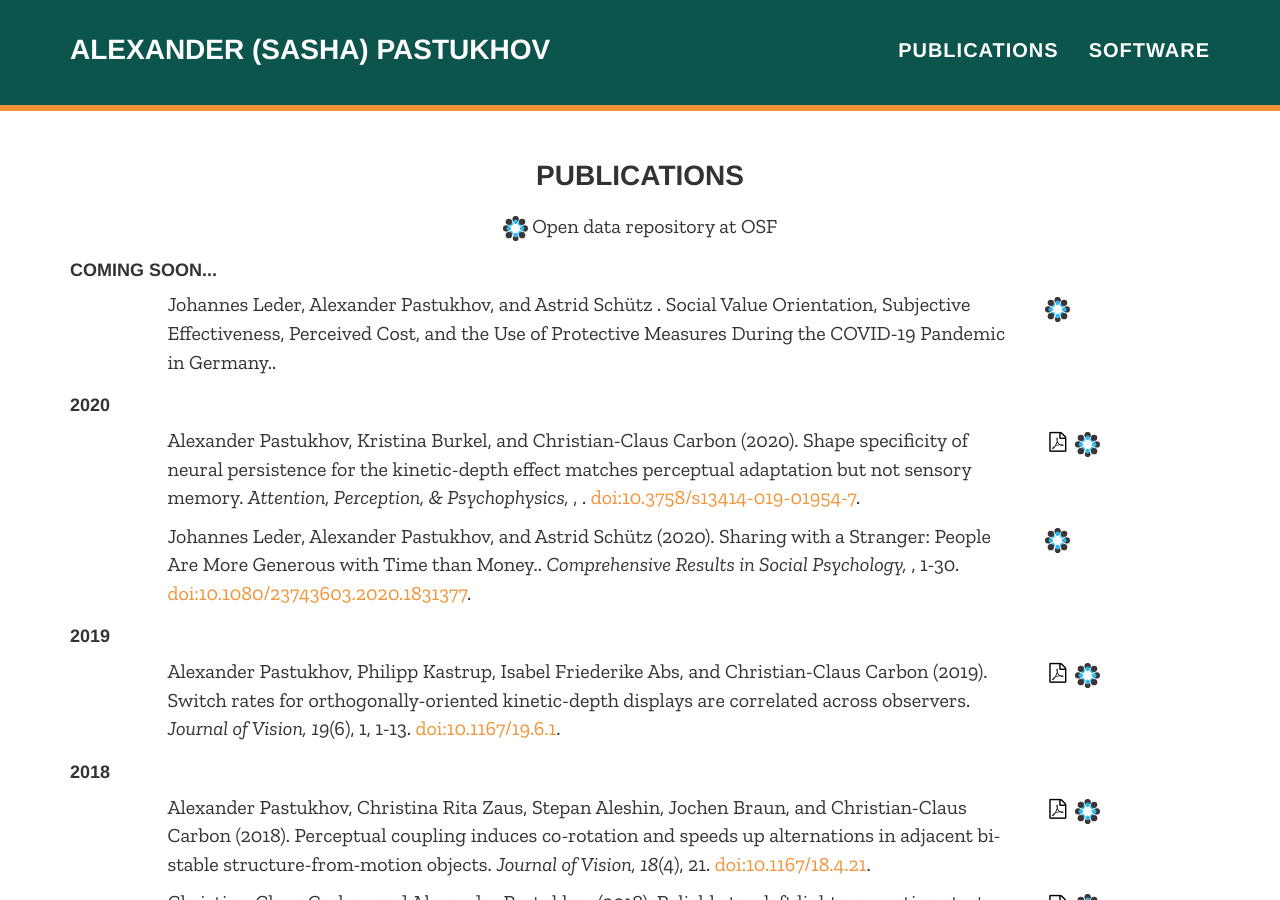
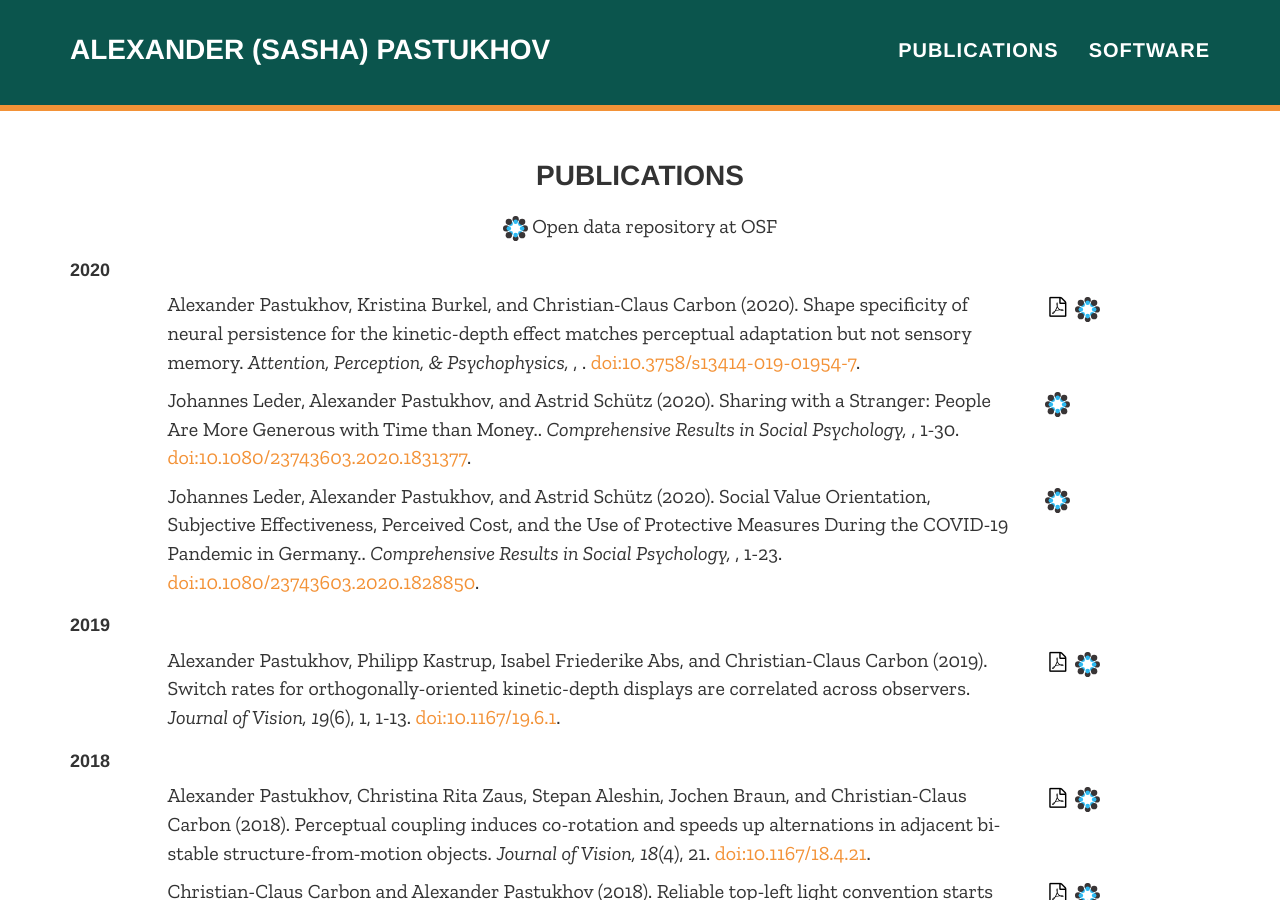
Before and after one commit to alexander-pastukhov/alexander-pastukhov.github.io, a Jekyll site: the page built from index.html, in a window 1280 px wide and 900 px high, scrolled down 403 px. Built offline with Jekyll 4.4.1, drawn with Linux system fonts in a browser that asks for light colours; nearby versions of some CDN libraries; some web fonts are replaced.

Commit message:
SVO in press

```diff
--- a/_data/publications.yml
+++ b/_data/publications.yml
@@ -1,6 +1,7 @@
 - title: "Social Value Orientation, Subjective Effectiveness, Perceived Cost, and the Use of Protective Measures During the COVID-19 Pandemic in Germany."
   journal: Comprehensive Results in Social Psychology
-  year: 3000
+  year: 2020
+  pages: 1-23
   authors:
     - Johannes Leder
     - Alexander Pastukhov
```
